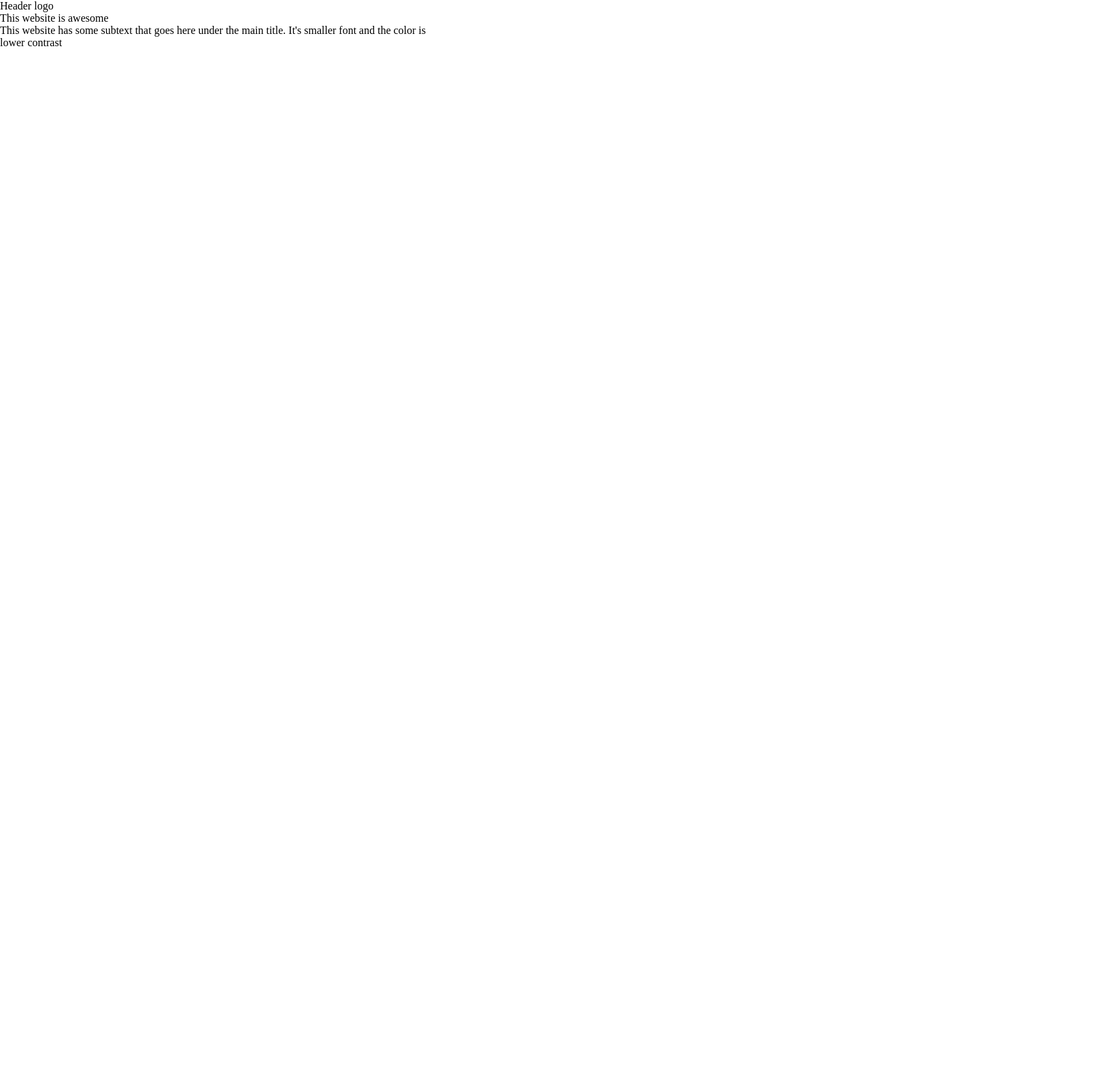
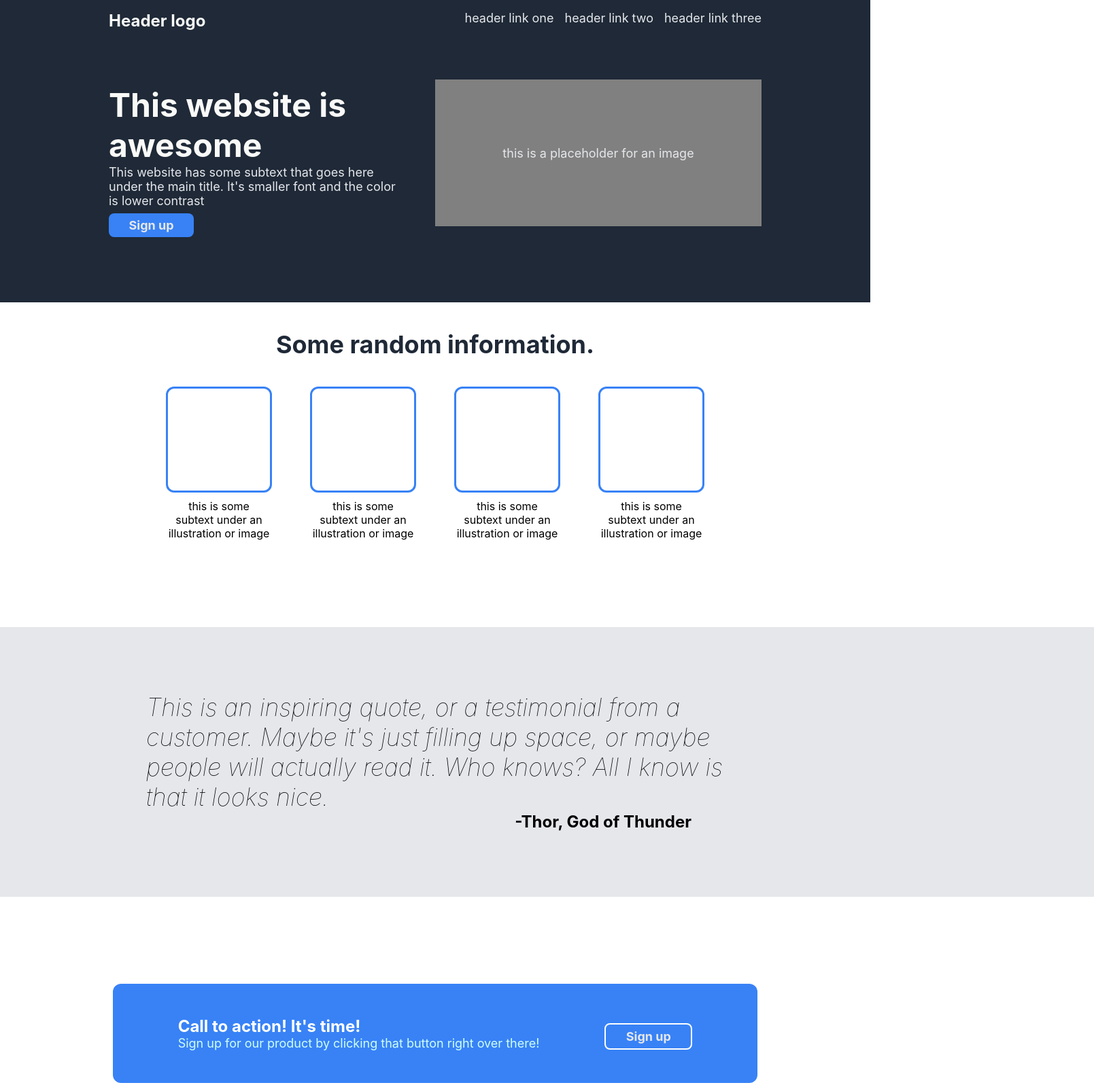
Before and after one commit to AustinJSimmons/first_landing_page, a plain HTML site: page index.html in a window 1280 px wide. Shown: the top 1597 px of the page at 68% size, 1609 px wide, since content can reach past the window. Before the commit the page ends 800 px from the top, so only its background shows below. Drawn offline with Linux system fonts and the light colour scheme.

Commit message:
Finished header, main, and footer T~2hrs

```diff
--- a/index.html
+++ b/index.html
@@ -12,10 +12,37 @@
                 <div class="logo">Header logo</div>
                 <div class="main-text">This website is awesome</div>
                 <div class="sub-text">This website has some subtext that goes here under the main title. It's smaller font and the color is lower contrast</div>
+                <div class="sign-up"><a href="index.html">Sign up</a></div>
             </div>
             <div class="header-right">
-
+                <div class="header-links"><ul>
+                    <li><a href="index.html">header link one</a></li>
+                    <li><a href="index.html">header link two</a></li>
+                    <li><a href="index.html">header link three</a></li>
+                </ul></div>
+                <div class="img-placeholder">this is a placeholder for an image</div>
             </div>
+        </div>
+        <!--end of header - start of main content-->
+        <div class="main-content">
+            <div class="info-header">Some random information.</div>
+            <div class="cards-container">
+                <div class="card"><div class="card-img"></div>this is some subtext under an illustration or image</div>
+                <div class="card"><div class="card-img"></div>this is some subtext under an illustration or image</div>
+                <div class="card"><div class="card-img"></div>this is some subtext under an illustration or image</div>
+                <div class="card"><div class="card-img"></div>this is some subtext under an illustration or image</div>
+            </div>
+            <div class="quote">This is an inspiring quote, or a testimonial from a customer. Maybe it's just filling up space, or maybe people will actually read it. Who knows? All I know is that it looks nice.
+                <div class="author-tag">-Thor, God of Thunder</div>
+            </div>
+            <div class="signup-large">
+                <div class="signup-header">Call to action! It's time!<div class="signup-subtext">Sign up for our product by clicking that button right over there!</div></div>
+                <div class="sign-up inverse"><a href="index.html">Sign up</a></div>
+            </div>
+        </div>
+        <!--end of main content - start of footer-->
+        <div class="footer">
+            <div class="copyright">Copyright © The Odin Project 2021</div>
         </div>
     </body>
 </html>
--- a/styles.css
+++ b/styles.css
@@ -4,22 +4,190 @@ body {
     margin: 0;
     min-height: 100vh;
     min-width: none;
+    font-family: -apple-system, BlinkMacSystemFont, 'Segoe UI', Roboto, Oxygen, Ubuntu, Cantarell, 'Open Sans', 'Helvetica Neue', sans-serif;
+}
+
+a {
+    text-decoration: none;
+    color: #e5e7eb;
+    font-size: 18px;
+}
+
+ul {
+    padding: 0px;
+    margin: 0px;
+    display: flex;
+    list-style: none;
+    gap: 1rem;
+    justify-content: flex-end;
 }
 
 .header {
+    padding: 1rem 10rem;
     display: flex;
     justify-content: center;
+    background-color: #1f2937;
+}
+
+
+.header-left {
+    height: 350px;
+    flex: 1;
 }
 
 .main-text {
     flex: 1;
+    padding: 5rem 0rem 4rem 0rem;
+    padding-bottom: 0px;
+    font-size: 48px;
+    font-weight: bolder;
+    color: #f9faf8;
+    width: 440px;
 }
 
-.header-left {
-    height: 300px;
+.logo {
     flex: 1;
+    font-size: 24px;
+    font-weight: bold;
+    color: #f9faf8;
+}
+
+.sub-text {
+    font-size: 18px;
+    width: 440px;
+    color: #e5e7eb;
+}
+
+.sign-up {
+    display: flex;
+    justify-content: center;
+    align-items: center;
+    color: white;
+    background-color: #3882f6;
+    width: 125px;
+    height: 35px;
+    margin-top: .5rem;
+    border-radius: 8px;
+    font-weight: bold;
 }
 
 .header-right {
     flex: 1;
+    color: #e5e7eb;
+    font-size: 18px;
 }
+
+.img-placeholder {
+    display: flex;
+    justify-content: center;
+    align-items: center;
+    background-color: grey;
+    width: fill-content;
+    height: 216px;
+    margin-top: 5rem;
+    margin-bottom: 6rem;
+}
+
+.main-content {
+    display: flex;
+    flex-direction: column;
+    align-items: center;
+    justify-content: center;
+}
+
+.info-header {
+    font-size: 36px;
+    font-weight: bolder;
+    color: #1f2937;
+    margin-top: 2.5rem;
+    margin-bottom: 2.5rem;
+}
+
+.cards-container {
+    display: flex;
+    width: 900px;
+    height: auto;
+    gap: 30px;
+    margin-bottom: 8rem;
+    justify-content: center;
+}
+
+.card {
+    display: flex;
+    flex-direction: column;
+    justify-content: center;
+    align-items: center;
+    text-align: center;
+    width: 150px;
+    height: auto;
+    gap: 10px;
+    margin: 0 1rem;
+}
+
+.card-img{
+    width: 150px;
+    height: 150px;
+    border-style: solid;
+    border-radius: 12px;
+    border-color: #3882f6;
+}
+
+.quote {
+    min-width: 850px;
+    height: auto;
+    background-color: #e5e7eb;
+    font-size: 36px;
+    font-style: italic;
+    font-weight: lighter;
+    padding: 6rem 34rem;
+}
+
+.author-tag {
+    display: flex;
+    justify-content: flex-end;
+    font-size: 24px;
+    font-style: normal;
+    font-weight: bold;
+    padding-right: 3rem;
+}
+
+.signup-large {
+    display: flex;
+    background-color: #3882f6;
+    border-radius: 12px;
+    justify-content: center;
+    align-items: center;
+    margin: 8rem;
+}
+
+.signup-header {
+    font-size: 24px;
+    color: white;
+    font-weight: bold;
+    padding: 3rem 6rem;
+}
+
+.signup-subtext {
+    font-size: 18px;
+    font-weight: lighter;
+    color: rgb(206, 255, 252);
+}
+
+.inverse {
+    border-style: solid;
+    border-width: 2px;
+    color: white;
+    border-color: white;
+    margin-right: 6rem;
+}
+
+.footer {
+    padding: 3rem 10rem;
+    display: flex;
+    justify-content: center;
+    background-color: #1f2937;
+}
+
+.copyright {
+    color: white;
+}
```
